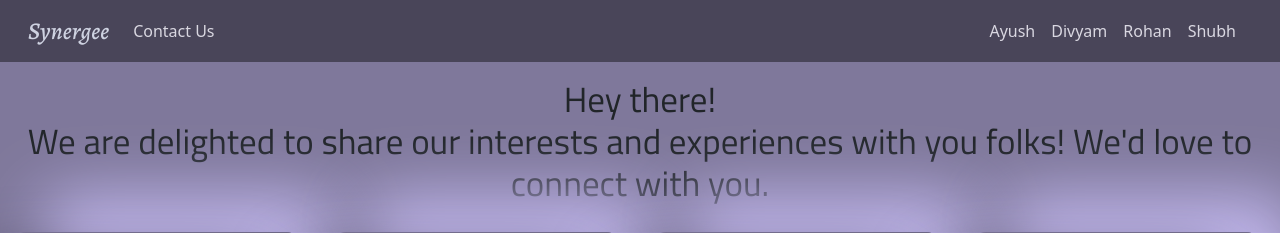
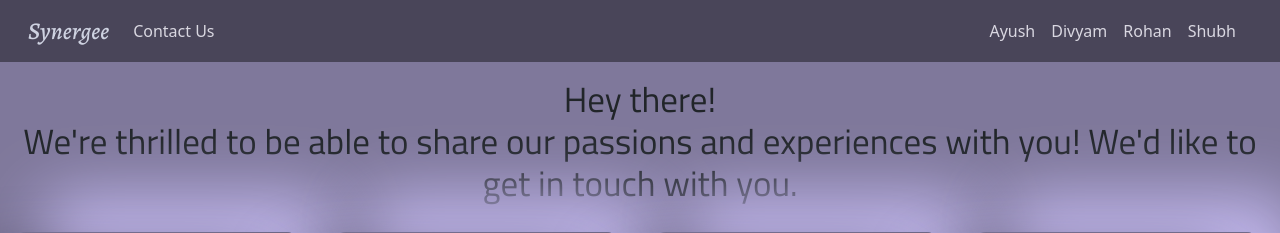
Before and after one commit to anonshubh/synergee, a Django app: page / in a window 1280 px wide. Shown: the top 233 px of the page. Run offline with Django 3.2, Linux system fonts and the light colour scheme; data comes from the database, SQL or seed files in the repository; some libraries are stand-ins or nearby versions.

Commit message:
Update index.html

```diff
--- a/group/templates/group/index.html
+++ b/group/templates/group/index.html
@@ -7,7 +7,7 @@
   <div class="row">
     <div class="col-12 mb-3">
       <h4 class="main-description">Hey there! <br>
-        We are delighted to share our interests and experiences with you folks! We'd love to connect with you.</h4>
+        We're thrilled to be able to share our passions and experiences with you! We'd like to get in touch with you.</h4>
     </div>
   </div>
   <div class="row">
```
